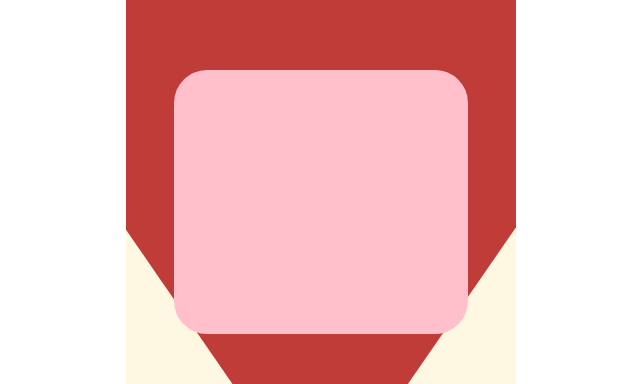
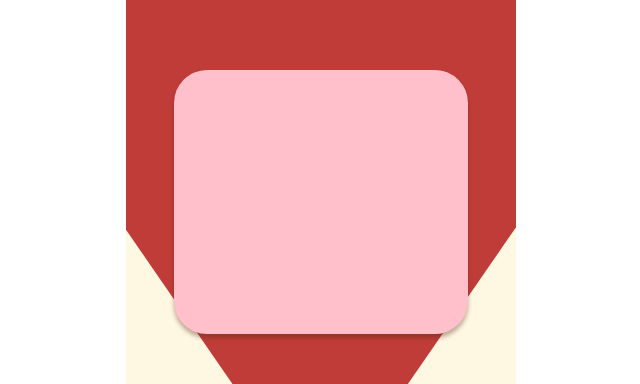
Before and after one commit to Choco-Express/Choco-Express-FE, a React (Vite) app: page /mypage in a window 1280 px wide. Shown: the part 188-572 px from the top of the page, without its empty margins (319-959 px from the left). Built offline with nearby package versions, Linux system fonts and the light colour scheme.

Commit message:
[Feature] #13 - 마이페이지 기본 스타일링 구현

```diff
--- a/src/pages/MyPage/style.js
+++ b/src/pages/MyPage/style.js
@@ -31,4 +31,5 @@ export const BoxContainer = styled.div`
   width: 70%;
   height: 33vh;
   border-radius: 33px;
+  box-shadow: 0px 4px 4px 0px rgba(83, 42, 19, 0.38);
 `;
```
